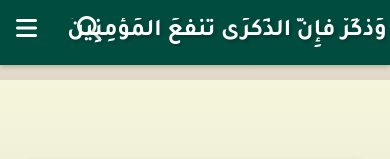
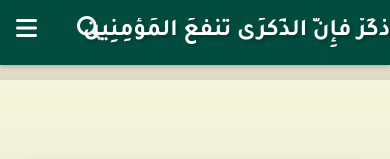
Before and after one commit to A962748/A962748, a plain HTML site: page index.html in a window 390 px wide. Shown: the top 159 px of the page. Drawn offline with Linux system fonts and the light colour scheme; no server answers.

Commit message:
Add files via upload

```diff
--- a/index.html
+++ b/index.html
@@ -199,13 +199,13 @@ display: block;
 /* الإصلاح لعنوان التطبيق في الجوال */
 .logo {
     font-size: 1.5rem;
-    /* تم زيادة العرض إلى 90% لضمان ظهور النص بالكامل */
-    max-width: 90%;
+    /* تم زيادة العرض إلى 95% لضمان ظهور النص بالكامل */
+    max-width: 95%;
     white-space: nowrap;
     overflow: hidden;
     text-overflow: ellipsis;
     /* تم تعديل قيمة الـ translateX لتقليل الإزاحة لليسار (وبالتالي تحريكه يميناً قليلاً) لمركزة العنوان */
-    transform: translateX(-40%);
+    transform: translateX(-35%);
 }
 
 .nav-links {
```
